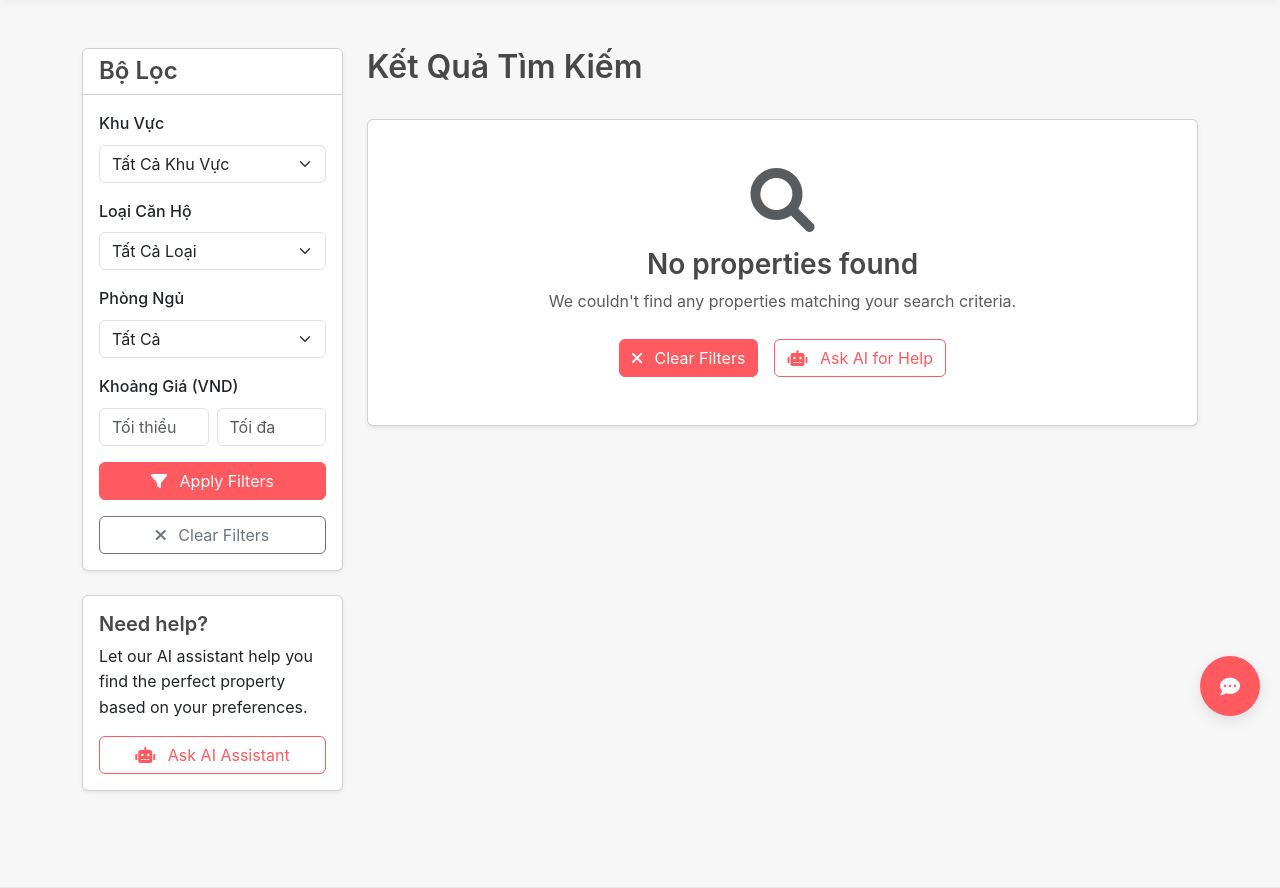
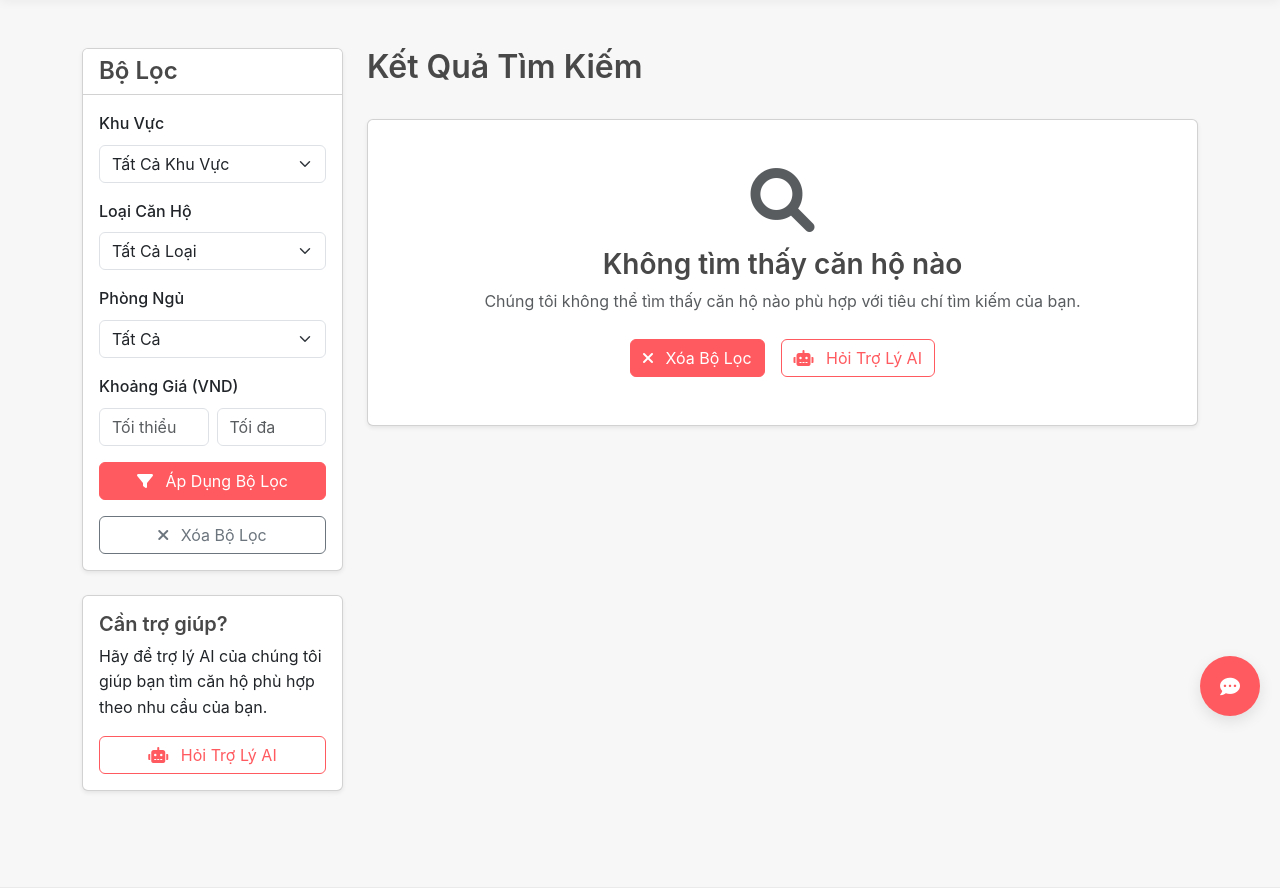
Before and after one commit to YCN-AFS/thuephongtro, a Flask app: page /search in a window 1280 px wide. Shown: the part 64-952 px from the top of the page. Run offline with Flask 3, Linux system fonts and the light colour scheme; data that the repository does not hold is empty; parts of the project's set-up code (start-up, migrations or seed data) failed here and were passed over.

Commit message:
Update search results page to display fully in Vietnamese language
Translate UI elements on the search results page, including filters and AI assistant prompts, to Vietnamese in `templates/search_results.html`.

Replit-Commit-Author: Agent
Replit-Commit-Session-Id: c8d9bdaf-03c6-4b5b-be15-82d86f3dca99
Replit-Commit-Screenshot-Url: https://storage.googleapis.com/screenshot-production-us-central1/188f3824-8f8e-4b6f-837f-aa0a3eacf478/bb62e6d2-e6a3-4c8f-a18d-2aac0a9bf08e.jpg

```diff
--- a/templates/search_results.html
+++ b/templates/search_results.html
@@ -62,13 +62,13 @@
                         </div>
 
                         <button type="submit" class="btn btn-primary w-100">
-                            <i class="fas fa-filter me-2"></i> Apply Filters
+                            <i class="fas fa-filter me-2"></i> Áp Dụng Bộ Lọc
                         </button>
                     </form>
 
                     <div class="mt-3">
                         <a href="{{ url_for('search') }}" class="btn btn-outline-secondary w-100">
-                            <i class="fas fa-times me-2"></i> Clear Filters
+                            <i class="fas fa-times me-2"></i> Xóa Bộ Lọc
                         </a>
                     </div>
                 </div>
@@ -76,10 +76,10 @@
 
             <div class="card shadow-sm">
                 <div class="card-body">
-                    <h5>Need help?</h5>
-                    <p>Let our AI assistant help you find the perfect property based on your preferences.</p>
+                    <h5>Cần trợ giúp?</h5>
+                    <p>Hãy để trợ lý AI của chúng tôi giúp bạn tìm căn hộ phù hợp theo nhu cầu của bạn.</p>
                     <button class="btn btn-outline-primary w-100" onclick="window.aiChat.openChat()">
-                        <i class="fas fa-robot me-2"></i> Ask AI Assistant
+                        <i class="fas fa-robot me-2"></i> Hỏi Trợ Lý AI
                     </button>
                 </div>
             </div>
@@ -141,14 +141,14 @@
                 <div class="card shadow-sm">
                     <div class="card-body text-center py-5">
                         <i class="fas fa-search fa-4x text-muted mb-3"></i>
-                        <h3>No properties found</h3>
-                        <p class="text-muted mb-4">We couldn't find any properties matching your search criteria.</p>
+                        <h3>Không tìm thấy căn hộ nào</h3>
+                        <p class="text-muted mb-4">Chúng tôi không thể tìm thấy căn hộ nào phù hợp với tiêu chí tìm kiếm của bạn.</p>
                         <div class="d-flex justify-content-center gap-3">
                             <a href="{{ url_for('search') }}" class="btn btn-primary">
-                                <i class="fas fa-times me-2"></i> Clear Filters
+                                <i class="fas fa-times me-2"></i> Xóa Bộ Lọc
                             </a>
                             <button class="btn btn-outline-primary" onclick="window.aiChat.openChat()">
-                                <i class="fas fa-robot me-2"></i> Ask AI for Help
+                                <i class="fas fa-robot me-2"></i> Hỏi Trợ Lý AI
                             </button>
                         </div>
                     </div>
```
